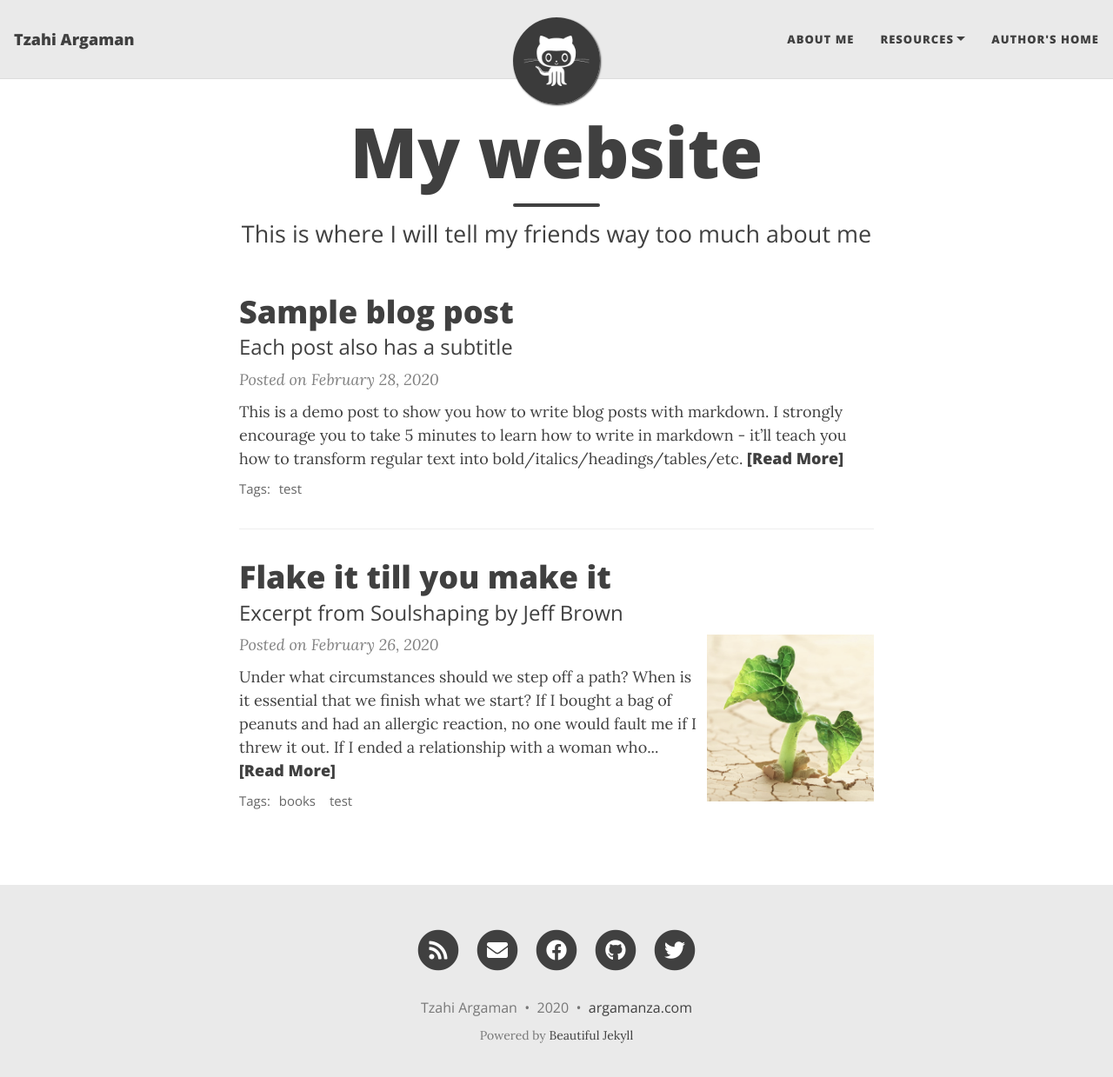
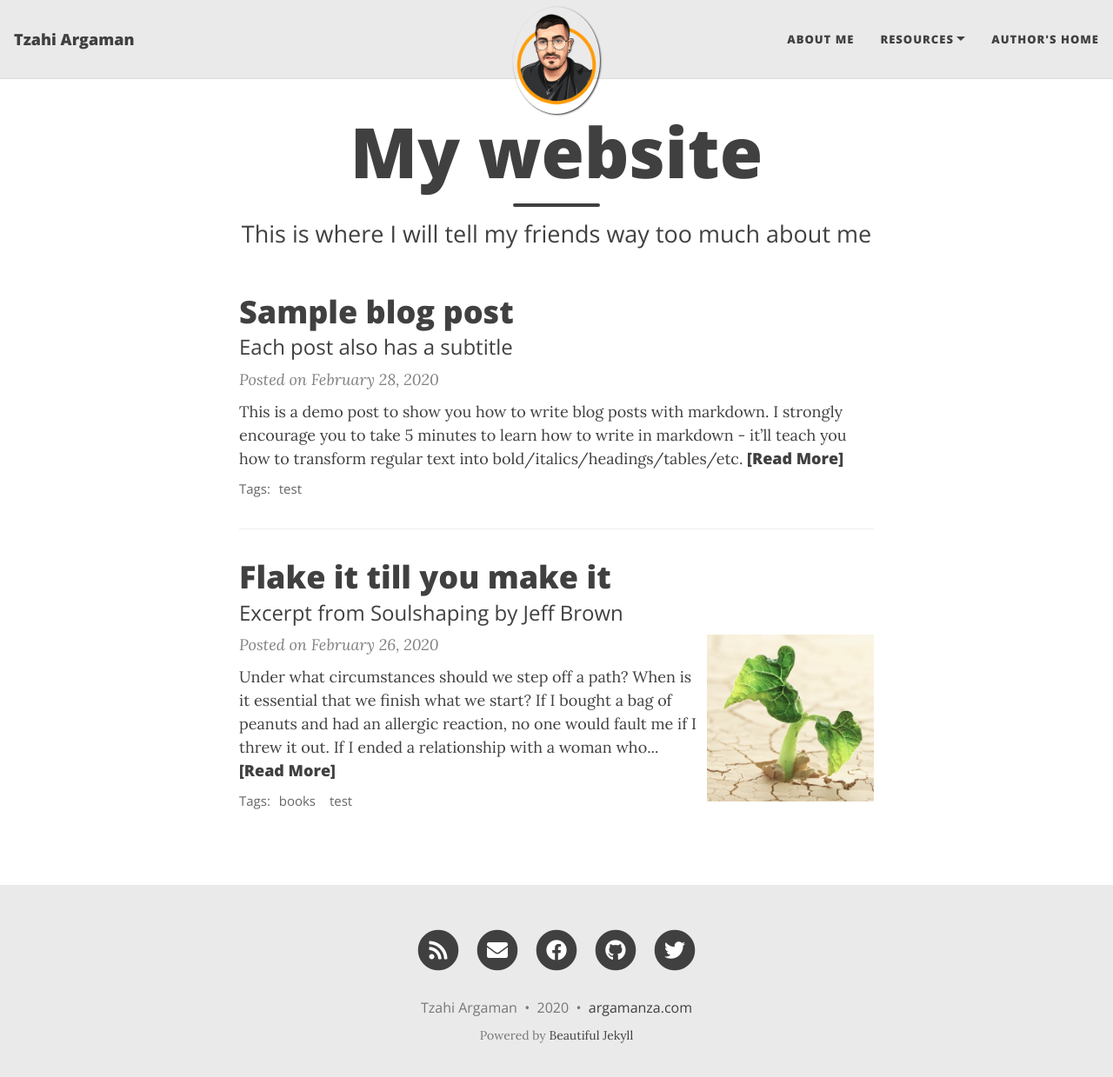
Before and after one commit to argamanza/argamanza.github.io, a Jekyll site: the page built from index.html, in a window 1280 px wide and 1252 px high. Shown: the top 1239 px of the window at 87% size. Built offline with Jekyll 4.4.1, drawn with Linux system fonts in a browser that asks for light colours; nearby versions of some CDN libraries; the list of posts is cut into pages by our own code.

Commit message:
some modifications, new picture

```diff
--- a/_config.yml
+++ b/_config.yml
@@ -24,7 +24,7 @@ navbar-links:
 
 # Image to show in the navigation bar - works best with a square image
 # Remove this parameter if you don't want an image in the navbar
-avatar: "/assets/img/avatar-icon.png"
+avatar: "/assets/img/argamanza2.png"
 
 # By default, the image is cut into a circle. You can disable this behaviour by setting 'round-avatar: false'
 round-avatar: true
```
Also changed, not shown: assets/img/argamanza2.png (added), 1 other file.
